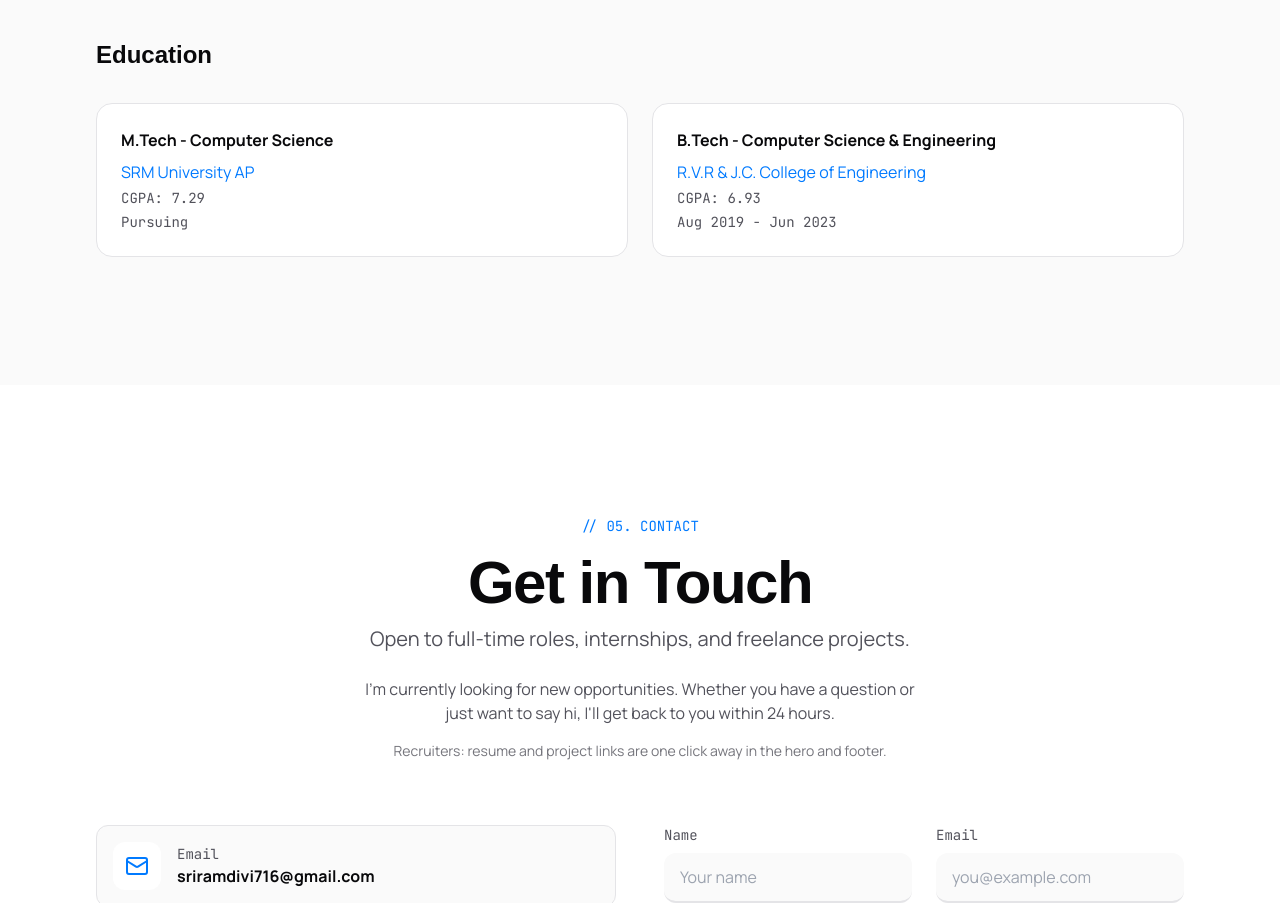
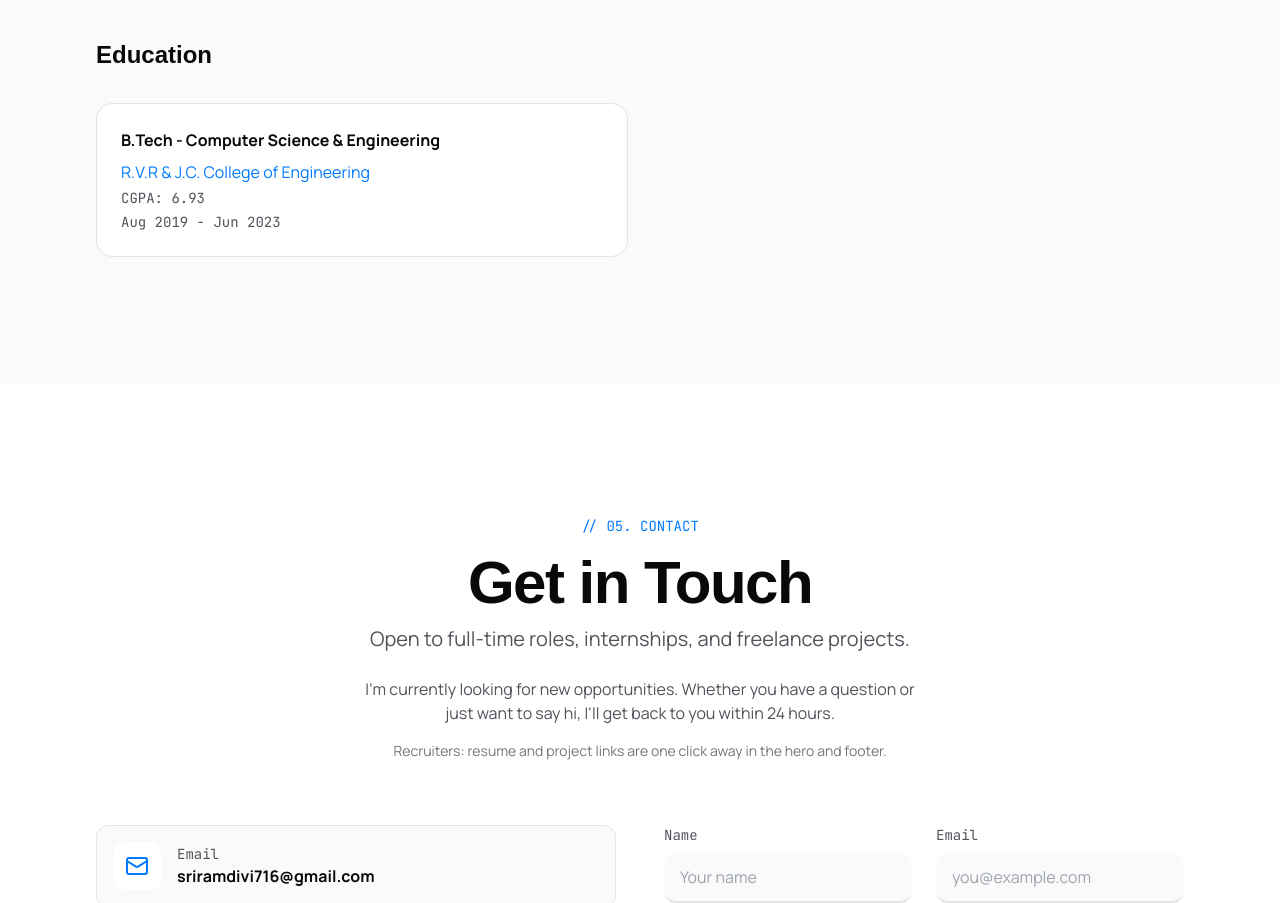
Before and after one commit to SriramDivi1/Portfolio, a React (Create React App) app in the folder frontend/: page / in a window 1280 px wide. Shown: the part 8400-9303 px from the top of the page. Built offline with nearby package versions, Linux system fonts and the light colour scheme; no server answers; the HTML template or start-up script is replaced by a standard one; a web font is replaced by a local one.

Commit message:
Remove M.Tech entry from education section

```diff
--- a/frontend/src/components/sections/ExperienceSection.js
+++ b/frontend/src/components/sections/ExperienceSection.js
@@ -72,12 +72,6 @@ const experiences = [
 ];
 
 const education = [
-  {
-    degree: 'M.Tech - Computer Science',
-    institution: 'SRM University AP',
-    period: 'Pursuing',
-    cgpa: '7.29',
-  },
   {
     degree: 'B.Tech - Computer Science & Engineering',
     institution: 'R.V.R & J.C. College of Engineering',
```
